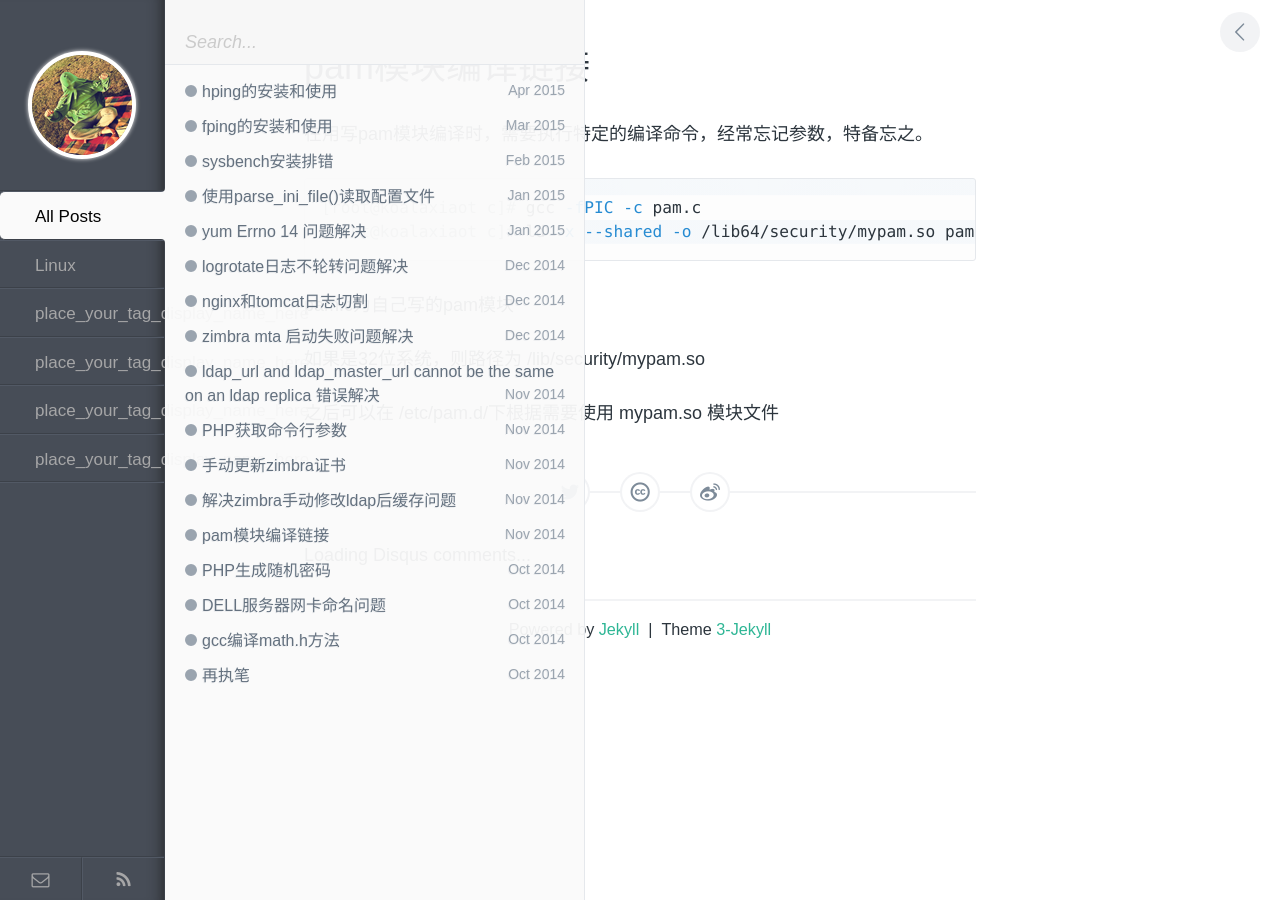
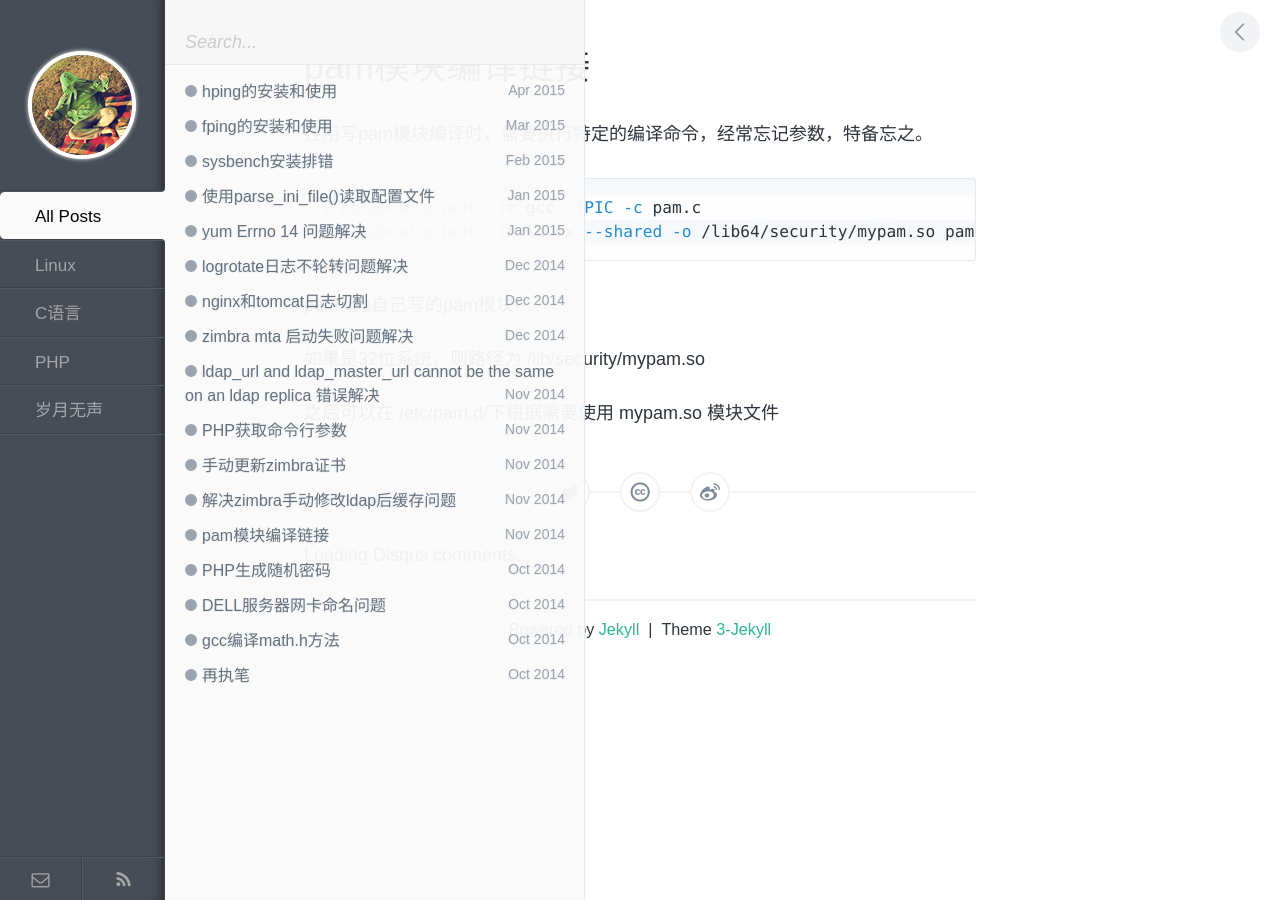
Before and after one commit to koalaxiaot/koalaxiaot.github.com, a Jekyll site: the page built from _posts/2014-11-12-pam-module-compile.md, in a window 1280 px wide. Built offline with Jekyll 4.4.1, drawn with Linux system fonts in a browser that asks for light colours; comment, search, counter and statistics services are not loaded.

Commit message:
change tag conf

```diff
--- a/_layouts/index.html
+++ b/_layouts/index.html
@@ -18,10 +18,9 @@
         <ul id="tags__ul">
           <li id="js-label1" class="tags__li tags-btn active">All Posts</li>
           <li id="js-label2" class="tags__li tags-btn">Linux</li>
-          <li id="js-label3" class="tags__li tags-btn">place_your_tag_display_name_here</li>
-          <li id="js-label4" class="tags__li tags-btn">place_your_tag_display_name_here</li>
-          <li id="js-label5" class="tags__li tags-btn">place_your_tag_display_name_here</li>
-          <li id="js-label6" class="tags__li tags-btn">place_your_tag_display_name_here</li>
+          <li id="js-label3" class="tags__li tags-btn">C语言</li>
+          <li id="js-label4" class="tags__li tags-btn">PHP</li>
+          <li id="js-label5" class="tags__li tags-btn">岁月无声</li>
         </ul>
 
         <div id="tags__bottom">
--- a/_posts/2014-11-12-pam-module-compile.md
+++ b/_posts/2014-11-12-pam-module-compile.md
@@ -1,7 +1,7 @@
 ---
 layout: post
 title: pam模块编译链接
-tag: 'Linux C'
+tag: 'C语言'
 ---
 
 在用写pam模块编译时，需要执行特定的编译命令，经常忘记参数，特备忘之。
--- a/assets/js/script.js
+++ b/assets/js/script.js
@@ -30,7 +30,7 @@ var clickHandler = function(k) {
     window['tag'+k].delay(50).fadeIn(350);
   }
 };
-for (var i = 1; i <= 6; i++) {
+for (var i = 1; i <= 4; i++) {
   $('#js-label' + i).on('click', clickHandler(i));
 }
 
```
Also changed, not shown: _posts/2014-10-24-gcc-compile-math.md (+1 -1 lines).
